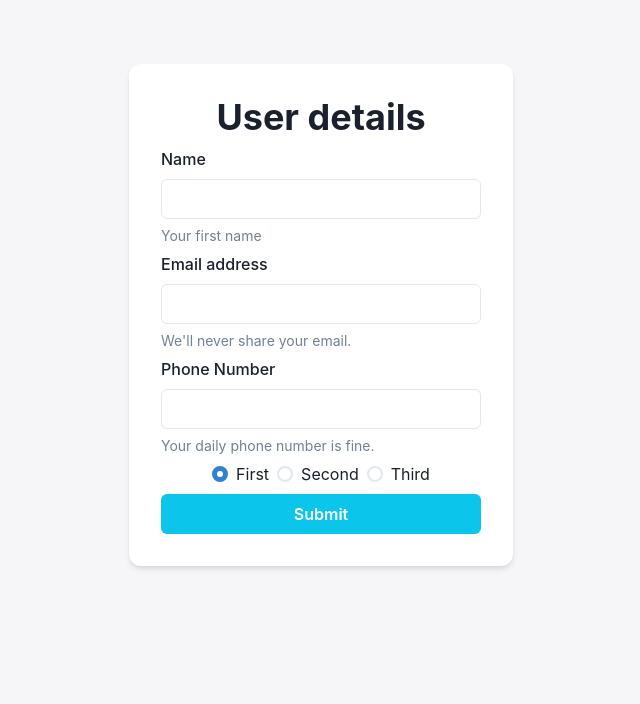
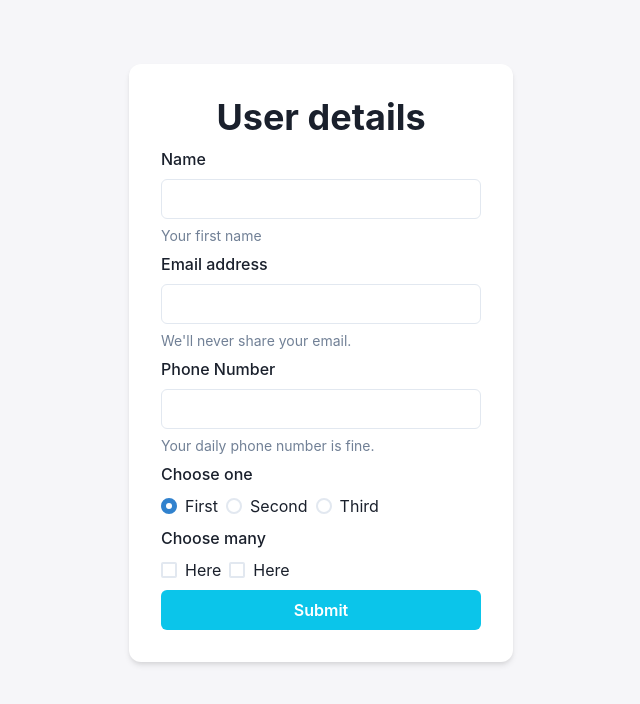
Before and after one commit to Wonder2210/react-hook-form-post, a React (Create React App) app: page / in a window 1280 px wide. Shown: the top 704 px of the page, without its empty margins (319-959 px from the left). Built offline with nearby package versions, Linux system fonts and the light colour scheme.

Commit message:
[chore] Checkbox input

```diff
--- a/src/Form.js
+++ b/src/Form.js
@@ -1,3 +1,4 @@
+import React from "react";
 import {
   Input,
   VStack,
@@ -9,11 +10,11 @@ import {
   RadioGroup,
   Stack,
   Radio,
+  Checkbox,
 } from "@chakra-ui/react";
 import { useForm, Controller } from "react-hook-form";
 import { yupResolver } from "@hookform/resolvers/yup";
 import * as yup from "yup";
-import React from "react";
 
 const phoneRegExp =
   /^((\\+[1-9]{1,4}[ \\-]*)|(\\([0-9]{2,3}\\)[ \\-]*)|([0-9]{2,4})[ \\-]*)*?[0-9]{3,4}?[ \\-]*[0-9]{3,4}?$/;
@@ -29,6 +30,7 @@ const formSchema = yup
       .string()
       .matches(phoneRegExp, "It doesn't seem to be a phone number")
       .length(11),
+    multiple: yup.array().of(yup.string()).ensure()
   })
   .required();
 
@@ -76,25 +78,33 @@ const UserForm = () => {
         <Input {...register("phoneNumber")} />
         <FormHelperText>Your daily phone number is fine.</FormHelperText>
       </FormControl>
+      <FormControl>
+        <FormLabel>Choose one</FormLabel>
         <Controller
           name="radio"
           control={control}
           render={({ field: { onChange, value } }) => (
             <RadioGroup onChange={onChange} value={value}>
               <Stack direction="row">
-              <Radio value="1">
-                First
-              </Radio>
-              <Radio value="2">
-                Second
-              </Radio>
-              <Radio value="3">
-                Third
-              </Radio>
+                <Radio value="1">First</Radio>
+                <Radio value="2">Second</Radio>
+                <Radio value="3">Third</Radio>
               </Stack>
             </RadioGroup>
           )}
         />
+      </FormControl>
+      <FormControl>
+        <FormLabel>Choose many</FormLabel>
+        <Stack direction="row">
+          <Checkbox value="1" {...register('multiple')} >
+            Here
+          </Checkbox>
+          <Checkbox value="2" {...register('multiple')} >
+            Here
+          </Checkbox>
+        </Stack>
+      </FormControl>
 
       <Button
         type="submit"
```
Lines whose indentation alone changed are shown as unchanged.
